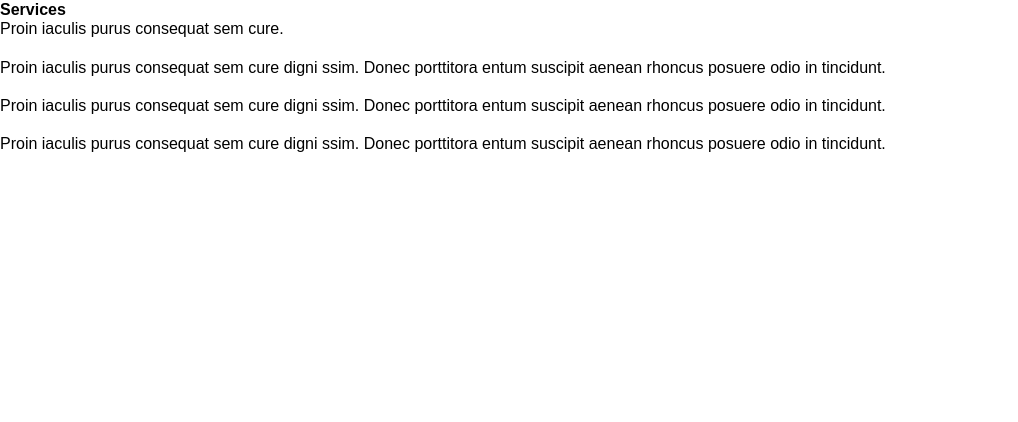
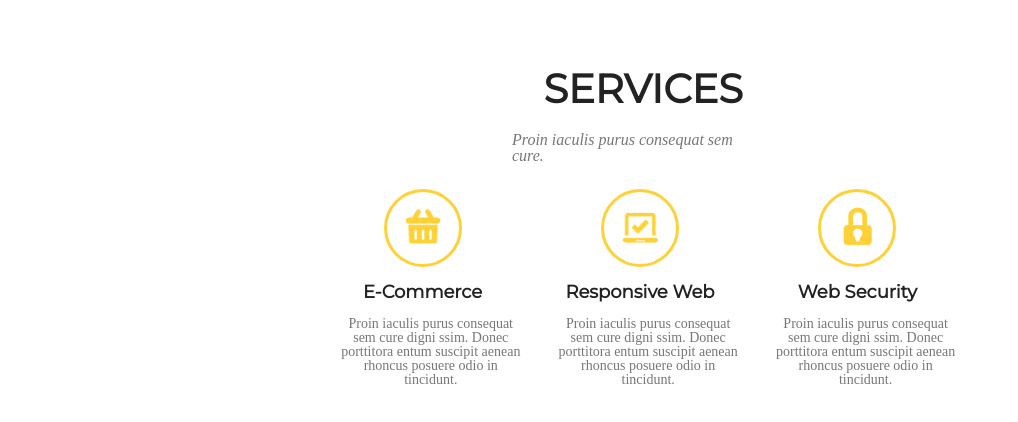
Before and after one commit to MiKolka7/dream-team-23, a plain HTML site: page services.html in a window 1280 px wide. Shown: the whole page, without its empty margins (0-1018 px from the left). Drawn offline with Linux system fonts and the light colour scheme; a web font is replaced by a local one.

Commit message:
Services is done

```diff
--- a/css/services.css
+++ b/css/services.css
@@ -1,6 +1,6 @@
 .services{
-	width: 934px;
-	height: 330px;
+	width: 80%;
+	margin: 0 auto;
 }
 .title-services{
 	width: 193px;
@@ -11,19 +11,56 @@
 	font-weight: 700;
 	line-height:75px;
 	text-transform: uppercase;
+	margin: 5% auto;
+}
+.title-cws{
+	/* Text style for "E-Commerce" */
+	color: #222;
+	font-family: Montserrat;
+	font-size: 18px;
+	font-weight: 700;
+	line-height: 50px;
 }
 .sub-title{
-	width: 296px;
-	height: 17px;
+	width: 25%;
 	color: #777;
-	font-family: DroidSerif;
+	font-family: Droid Serif;
 	font-style: italic;
+	margin: 5% auto;
 }
 .commerce,
 .web,
 .security{
-	width: 274px;
-	height: 189px;
+	width: 20%;
+	display: inline-block;
+	text-align: center;
+	margin: 3%;
+}
+.cont{
+	width: 80%;
+	text-align: center;
+	margin: -5% auto;
+}
+.pic_services-basket{ width: 50%; margin: 0 auto; margin-top: 24%;}
+.pic_services-laptop{ width: 50%; margin: 0 auto; margin-top: 28%;}
+.pic_services-lock{ width: 40%; margin: 0 auto; margin-top: 21%;}
+
+.background:hover{
+	visibility: visible;
+	opacity: 0.8;
+	cursor: pointer;
+	background: black;
+}
+.background{
+	border: 3px solid #fed136;
+	border-radius: 100%;
+	width: 72px;
+	height: 72px;
+	background-color: white;
+	border: 3px solid #fed136;
+	list-style-type: none;
+	margin: 0 auto;
+	transition: all .4s ease .15s;
 }
 .title-commerce{
 	width: 115px;
@@ -53,10 +90,10 @@
 	line-height: 75px;
 }
 .description{
-	width: 274px;
-	height: 57px;
+	width: 110%;
 	color: #777;
 	font-family: RobotoSlab;
 	font-size: 14px;
 	font-weight: 400;
+	text-align: center;
 }
--- a/services.html
+++ b/services.html
@@ -4,30 +4,38 @@
 	<meta charset="UTF-8">
 	<title>Leding</title>
 	<link rel="stylesheet" href="css/reset.css">
-	<link rel="stylesheet" href="css/style.css">
+	<link rel="stylesheet" href="css/services.css">
 	<link href='https://fonts.googleapis.com/css?family=Montserrat' rel='stylesheet' type='text/css'>
-</head>
+	<link href='https://fonts.googleapis.com/css?family=Droid+Serif' rel='stylesheet' type='text/css'></head>
 <body>
 	<div class="services">
-		<h2 class="title_services">Services</h2>
-		<p class="description">Proin iaculis purus consequat sem cure.</p>
+		<h2 class="title-services">Services</h2>
+		<p class="sub-title">Proin iaculis purus consequat sem cure.</p>
+		<div class="cont">
 			<div class="commerce">
-			<img src="../land/pic/commerce.png" alt="" class="pic_services">
+				<li class="background">
+					<p class=""><img src="../dream-team-23/pic/icon-basket.png" alt="" class="pic_services-basket"></p></li>
+				<h3 class="title-cws">E-Commerce</h3>
 				<p class="description">
-				Proin iaculis purus consequat sem cure digni ssim. Donec porttitora entum suscipit aenean rhoncus posuere odio in tincidunt.
+					Proin iaculis purus consequat sem cure digni ssim. Donec porttitora entum suscipit aenean rhoncus posuere odio in 	tincidunt.
 				</p>
 			</div>
 			<div class="web">
-			<img src="../land/pic/web.png" alt="" class="pic_services">
+				<li class="background">
+					<p class=""><img src="../dream-team-23/pic/laptop.png" alt="" class="pic_services-laptop"></p></li>
+				<h3 class="title-cws">Responsive Web</h3>
 				<p class="description">
-				Proin iaculis purus consequat sem cure digni ssim. Donec porttitora entum suscipit aenean rhoncus posuere odio in tincidunt.
+					Proin iaculis purus consequat sem cure digni ssim. Donec porttitora entum suscipit aenean rhoncus posuere odio in 	tincidunt.
 				</p>
 			</div>
 			<div class="security">
-			<img src="../land/pic/security.png" alt="" class="pic_services">
+				<li class="background">
+					<p class=""><img src="../dream-team-23/pic/lock.png" alt="" class="pic_services-lock"></p></li>
+				<h3 class="title-cws">Web Security</h3>
 				<p class="description">
-				Proin iaculis purus consequat sem cure digni ssim. Donec porttitora entum suscipit aenean rhoncus posuere odio in tincidunt.
+					Proin iaculis purus consequat sem cure digni ssim. Donec porttitora entum suscipit aenean rhoncus posuere odio in 	tincidunt.
 				</p>
+			</div>
 		</div>
 	</div>
 </body>
```
Also changed, not shown: pic/bg.png (added), pic/icon-basket.png (added), pic/laptop.png (added), pic/lock.png (added). Lines whose indentation alone changed are shown as unchanged.
